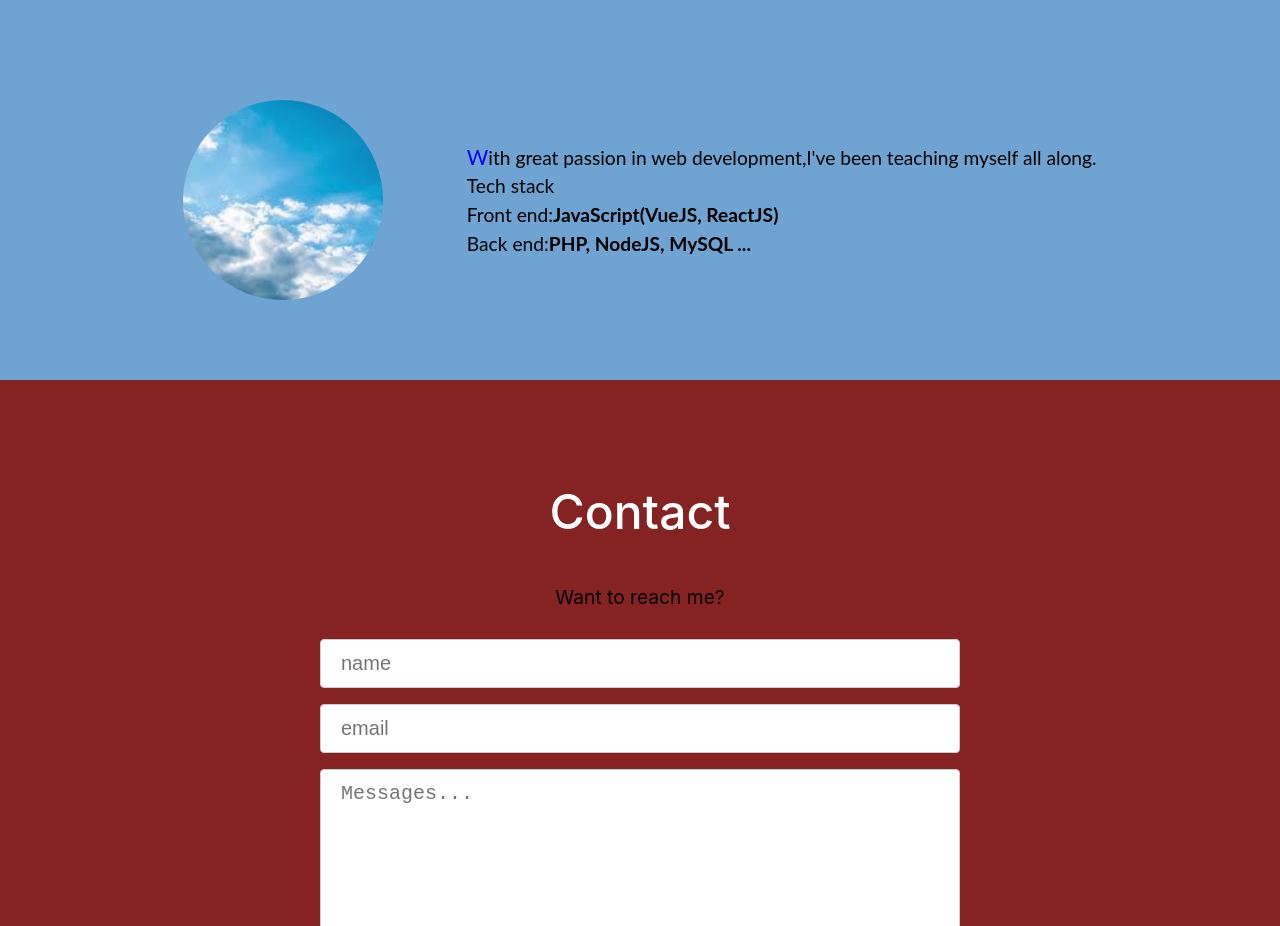
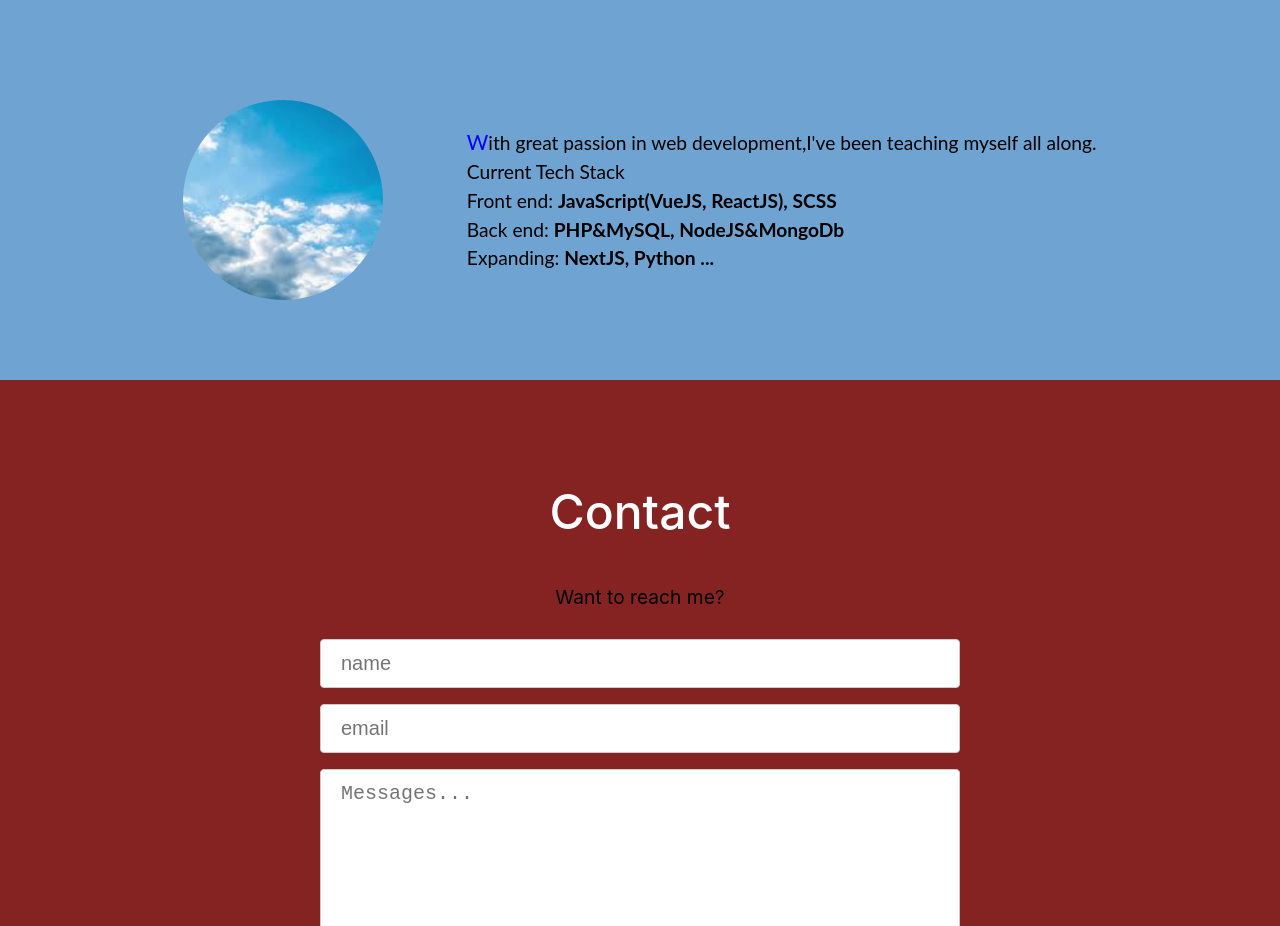
Before and after one commit to RyanCrystal/ryansky, a Next.js app: page / in a window 1280 px wide. Shown: the part 2200-3126 px from the top of the page. Built offline with nearby package versions, Linux system fonts and the light colour scheme.

Commit message:
small text fix

```diff
--- a/components/AboutMe.js
+++ b/components/AboutMe.js
@@ -12,13 +12,16 @@ const AboutMe = () => {
               With great passion in web development,I&apos;ve been teaching
               myself all along.
               <br />
-              Tech stack
+              Current Tech Stack
               <br />
               <div>
-                Front end:<strong>JavaScript(VueJS, ReactJS)</strong>
+                Front end: <strong>JavaScript(VueJS, ReactJS), SCSS</strong>
               </div>
               <div>
-                Back end:<strong>PHP, NodeJS, MySQL ... </strong>
+                Back end: <strong>PHP&MySQL, NodeJS&MongoDb </strong>
+              </div>
+              <div>
+                Expanding: <strong>NextJS, Python ...</strong>
               </div>
             </p>
           </div>
```
